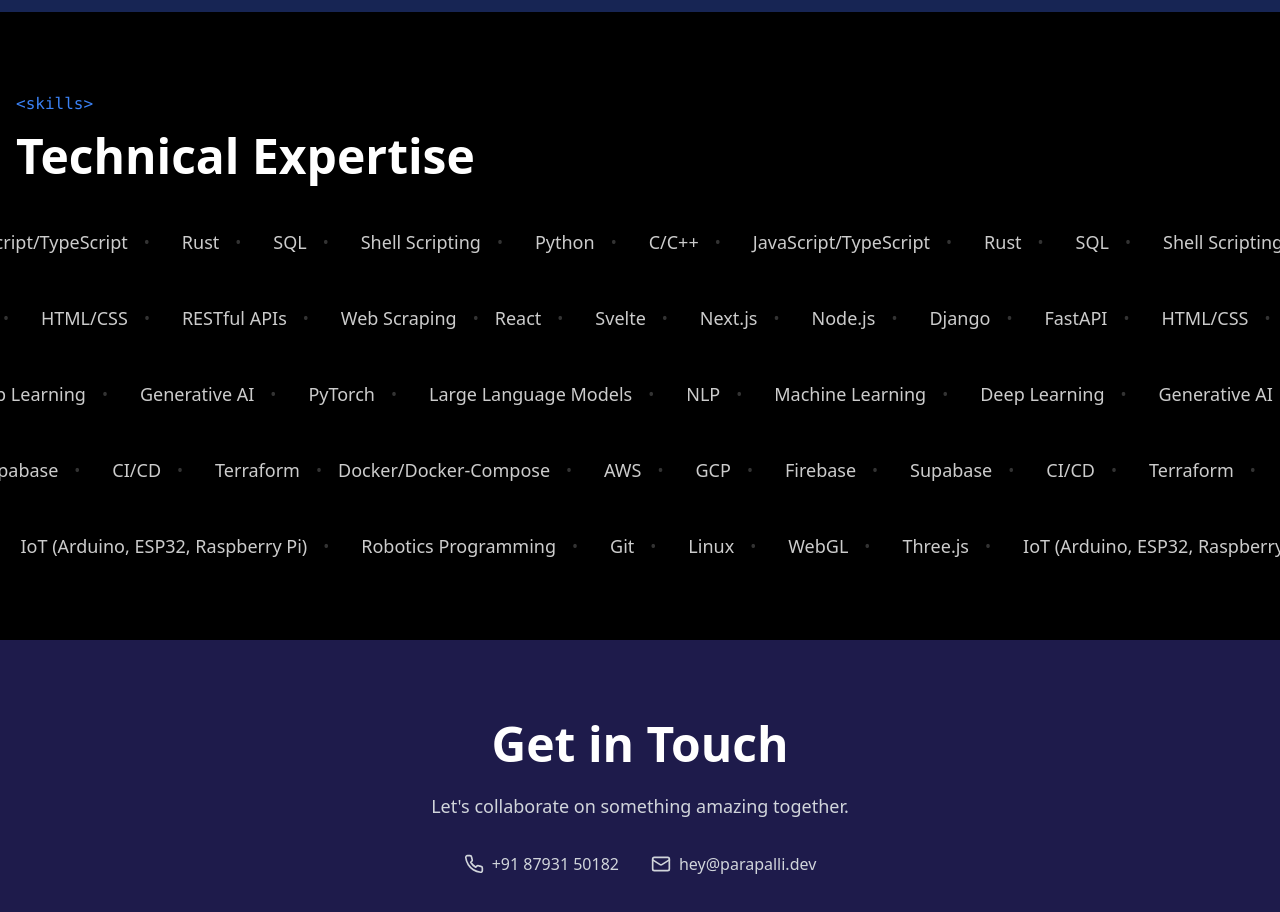
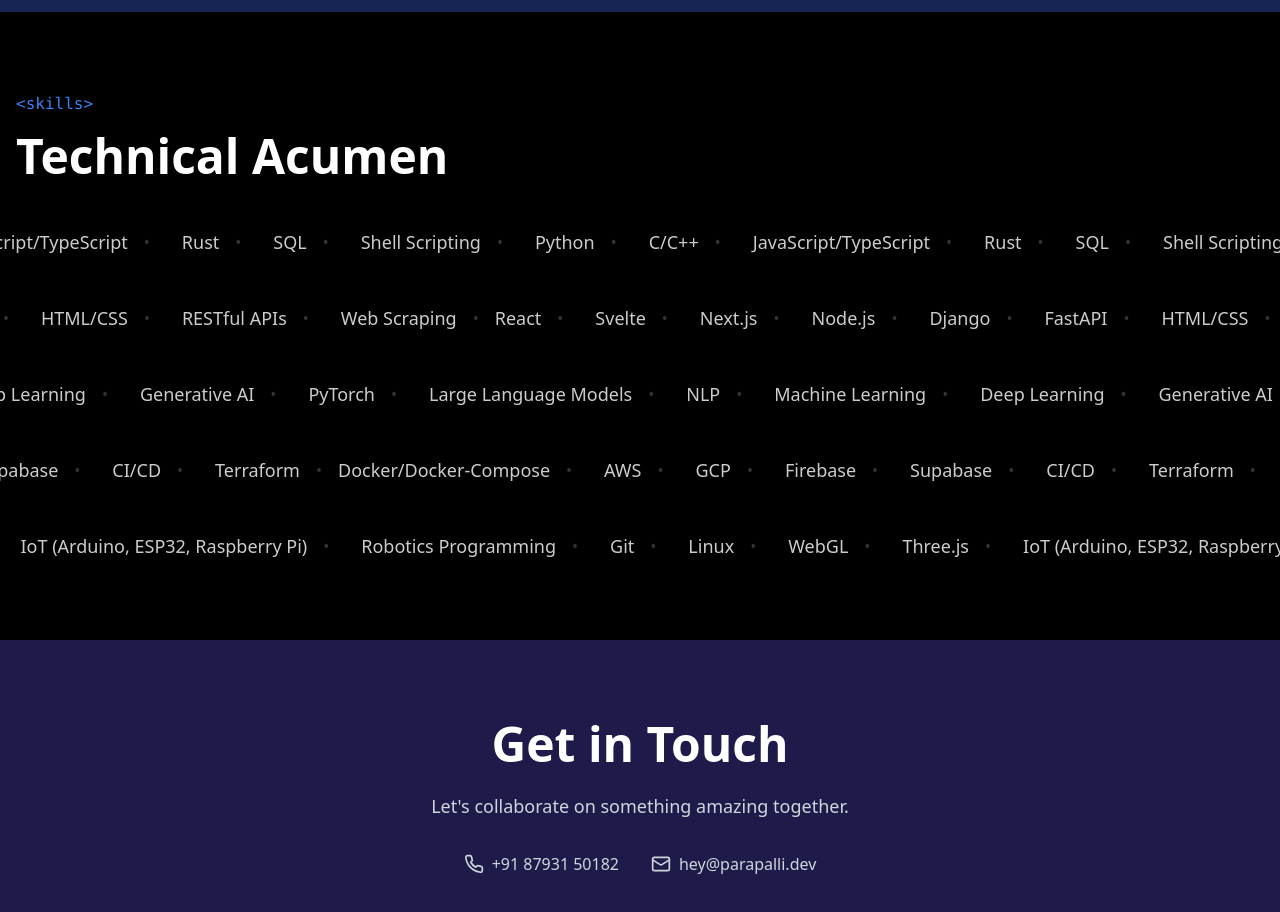
Before and after one commit to DevParapalli/portfolio, a Next.js app: page / in a window 1280 px wide. Shown: the part 3760-4672 px from the top of the page. Built offline with nearby package versions, Linux system fonts and the light colour scheme.

Commit message:
Update skills.tsx

```diff
--- a/components/skills.tsx
+++ b/components/skills.tsx
@@ -86,7 +86,7 @@ export default function Skills() {
         className="max-w-7xl mx-auto px-4 mb-12"
       >
         <div className="text-blue-500 font-mono mb-4">{'<skills>'}</div>
-        <h2 className="text-4xl md:text-5xl font-bold">Technical Expertise</h2>
+        <h2 className="text-4xl md:text-5xl font-bold">Technical Acumen</h2>
       </motion.div>
       <div className="space-y-12">
         {skillCategories.map((category, index) => (
```
